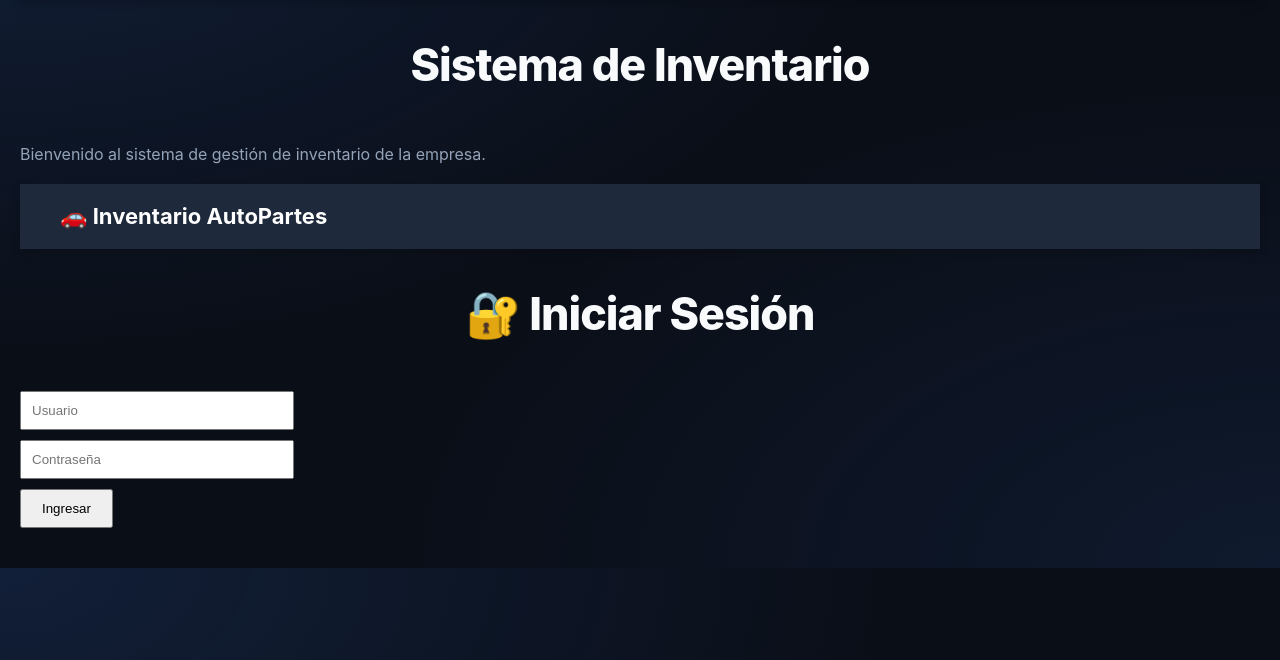
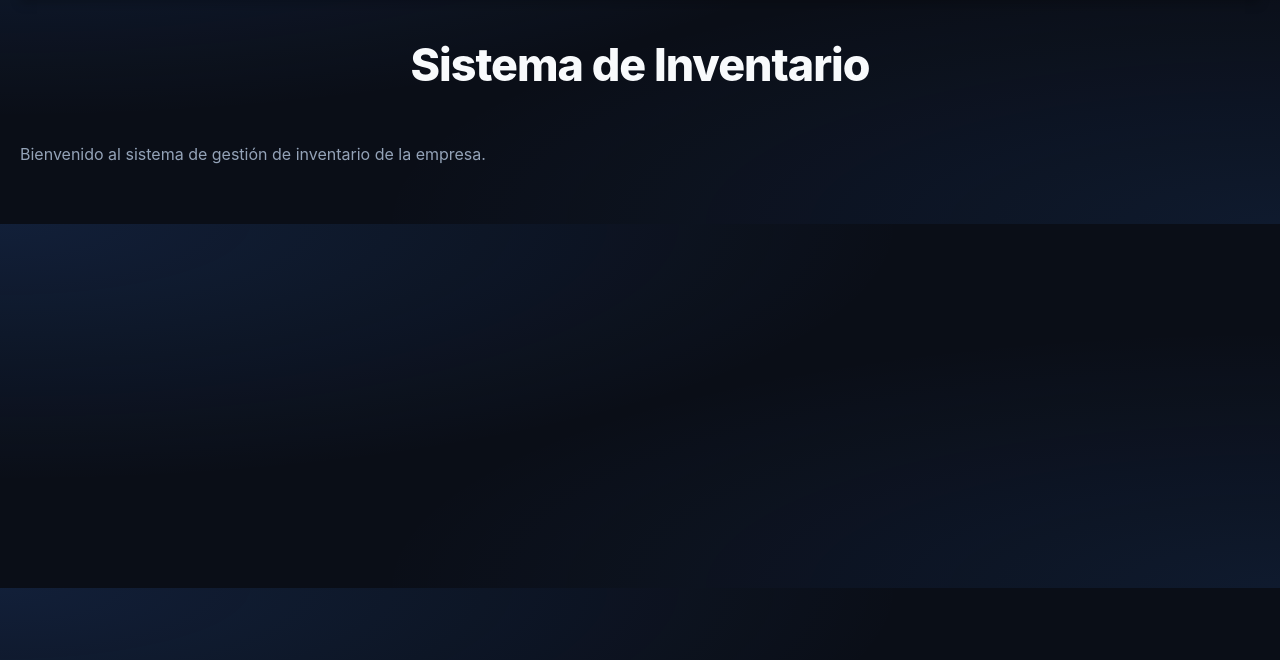
Before and after one commit to Aaronsin14/Inventario, a Flask app: page / in a window 1280 px wide. Shown: the part 140-800 px from the top of the page. Run offline with Flask 3, Linux system fonts and the light colour scheme; some libraries are stand-ins or nearby versions.

Commit message:
Add files via upload

```diff
--- a/templates/inicio.html
+++ b/templates/inicio.html
@@ -3,7 +3,6 @@
 
 <head>
 <title>Inventario</title>
-<title>Login</title>
 <link rel="stylesheet" href="/static/style.css">
 </head>
 
@@ -24,87 +23,6 @@
 <h1>Sistema de Inventario</h1>
 
 <p>Bienvenido al sistema de gestión de inventario de la empresa.</p>
-<nav class="navbar">
-    <div class="logo">🚗 Inventario AutoPartes</div>
-</nav>
-
-<h1>🔐 Iniciar Sesión</h1>
-
-<div style="margin-top:30px;">
-
-<input
-type="text"
-id="usuario"
-placeholder="Usuario"
-style="padding:10px;width:250px;margin-bottom:10px"
->
-
-<br>
-
-<input
-type="password"
-id="password"
-placeholder="Contraseña"
-style="padding:10px;width:250px;margin-bottom:10px"
->
-
-<br>
-
-<button onclick="login()" style="padding:10px 20px;">
-Ingresar
-</button>
-
-</div>
-
-<script>
-
-async function login(){
-
-const usuario = document.getElementById("usuario").value;
-const password = document.getElementById("password").value;
-
-if(!usuario || !password){
-alert("Completa todos los campos");
-return;
-}
-
-try{
-
-const res = await fetch("/login",{
-method:"POST",
-headers:{"Content-Type":"application/json"},
-body:JSON.stringify({usuario,password})
-});
-
-const data = await res.json();
-
-if(res.ok){
-
-// 🔥 GUARDAR SESIÓN
-localStorage.setItem("usuario",usuario);
-localStorage.setItem("rol",data.rol);
-
-alert("Bienvenido " + usuario);
-
-// 🔁 REDIRECCIÓN
-window.location.href="/inventario";
-
-}else{
-
-alert(data.mensaje || "Error al iniciar sesión");
-
-}
-
-}catch(err){
-
-console.error(err);
-alert("Error de conexión");
-
-}
-
-}
-
-</script>
 
 </body>
 </html>
--- a/templates/vender.html
+++ b/templates/vender.html
@@ -23,7 +23,6 @@
 
 <h1>💰 Vender Productos</h1>
 
-<!-- Buscador de productos -->
 <input
 type="text"
 id="buscarProducto"
@@ -31,10 +30,8 @@
 style="padding:10px;margin-bottom:20px;width:300px"
 >
 
-<!-- Lista de productos -->
 <div id="lista"></div>
 
-<!-- Script JS -->
 <script src="/static/vender.js"></script>
 
 </body>
```
Lines whose indentation alone changed are shown as unchanged.
